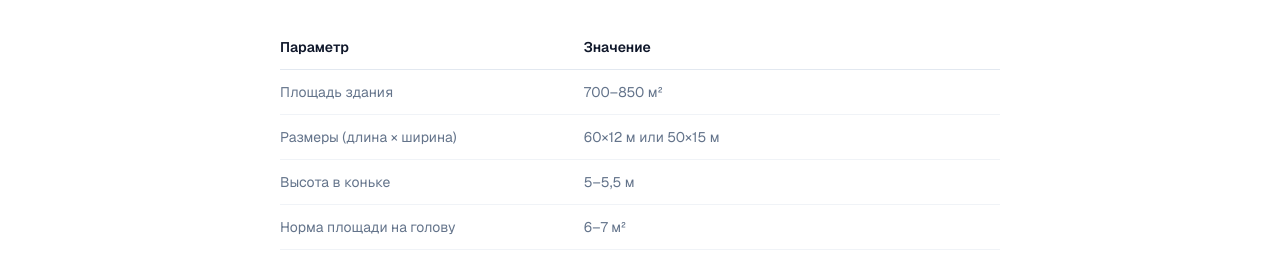
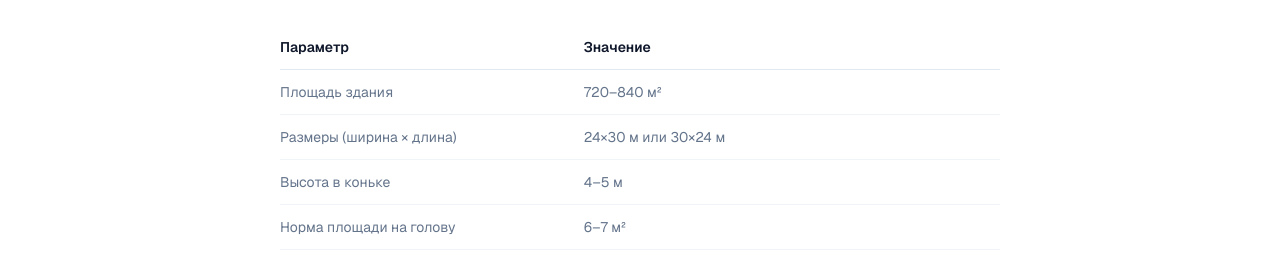
Before and after one commit to faded679/lstkmk, a Next.js app: page /articles/korovnik-na-100-golov in a window 1280 px wide. Shown: the part 698-952 px from the top of the page. Built offline with nearby package versions, Linux system fonts and the light colour scheme.

Commit message:
fix: update dimensions in cow house articles to match calculator

```diff
--- a/src/app/articles/korovnik-na-100-golov/page.tsx
+++ b/src/app/articles/korovnik-na-100-golov/page.tsx
@@ -136,15 +136,15 @@ export default function ArticlePage() {
                 <tbody>
                   <tr className="border-b border-border/50">
                     <td className="py-3 pr-4">Площадь здания</td>
-                    <td className="py-3 pr-4">700–850 м²</td>
+                    <td className="py-3 pr-4">720–840 м²</td>
                   </tr>
                   <tr className="border-b border-border/50">
-                    <td className="py-3 pr-4">Размеры (длина × ширина)</td>
-                    <td className="py-3 pr-4">60×12 м или 50×15 м</td>
+                    <td className="py-3 pr-4">Размеры (ширина × длина)</td>
+                    <td className="py-3 pr-4">24×30 м или 30×24 м</td>
                   </tr>
                   <tr className="border-b border-border/50">
                     <td className="py-3 pr-4">Высота в коньке</td>
-                    <td className="py-3 pr-4">5–5,5 м</td>
+                    <td className="py-3 pr-4">4–5 м</td>
                   </tr>
                   <tr className="border-b border-border/50">
                     <td className="py-3 pr-4">Норма площади на голову</td>
--- a/src/app/articles/korovnik-na-200-golov/page.tsx
+++ b/src/app/articles/korovnik-na-200-golov/page.tsx
@@ -97,15 +97,15 @@ export default function ArticlePage() {
                 <tbody>
                   <tr className="border-b border-border/50">
                     <td className="py-3 pr-4">Площадь здания</td>
-                    <td className="py-3 pr-4">1 400–1 600 м²</td>
+                    <td className="py-3 pr-4">1 565–2 344 м² (шаг 4,8 м)</td>
                   </tr>
                   <tr className="border-b border-border/50">
-                    <td className="py-3 pr-4">Размеры</td>
-                    <td className="py-3 pr-4">80×18 м или 70×22 м</td>
+                    <td className="py-3 pr-4">Размеры (ширина × длина)</td>
+                    <td className="py-3 pr-4">32,6×48 м до 32,6×72 м</td>
                   </tr>
                   <tr className="border-b border-border/50">
                     <td className="py-3 pr-4">Высота в коньке</td>
-                    <td className="py-3 pr-4">5,5–6 м</td>
+                    <td className="py-3 pr-4">4 м</td>
                   </tr>
                   <tr className="border-b border-border/50">
                     <td className="py-3 pr-4">Доильный зал</td>
--- a/src/app/articles/korovnik-na-50-golov/page.tsx
+++ b/src/app/articles/korovnik-na-50-golov/page.tsx
@@ -140,15 +140,15 @@ export default function ArticlePage() {
                 <tbody>
                   <tr className="border-b border-border/50">
                     <td className="py-3 pr-4">Площадь здания</td>
-                    <td className="py-3 pr-4">350–400 м²</td>
+                    <td className="py-3 pr-4">360–400 м²</td>
                   </tr>
                   <tr className="border-b border-border/50">
-                    <td className="py-3 pr-4">Размеры (длина × ширина)</td>
-                    <td className="py-3 pr-4">30×12 м или 25×15 м</td>
+                    <td className="py-3 pr-4">Размеры (ширина × длина)</td>
+                    <td className="py-3 pr-4">18×20 м или 15×24 м</td>
                   </tr>
                   <tr className="border-b border-border/50">
                     <td className="py-3 pr-4">Высота в коньке</td>
-                    <td className="py-3 pr-4">4,5–5 м</td>
+                    <td className="py-3 pr-4">4–5 м</td>
                   </tr>
                   <tr className="border-b border-border/50">
                     <td className="py-3 pr-4">Норма площади на голову</td>
```
